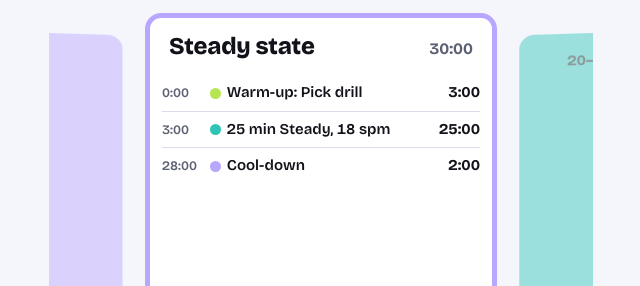
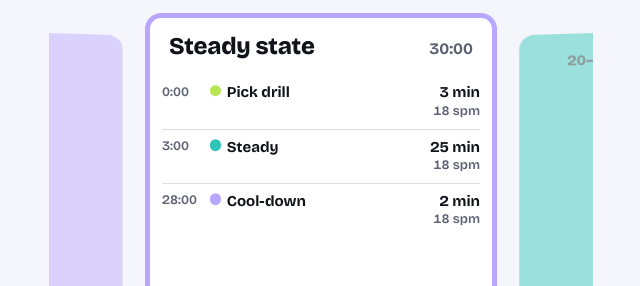
Before and after one commit to iltrico/cadence, a plain HTML site: page index.html in a window 1280 px wide. Both pictures are taken after a click on the element 640 px from the left and 278 px from the top of the page. Shown: the part 51-337 px from the top of the page, without its empty margins (319-959 px from the left). Drawn offline with nearby package versions, Linux system fonts and the light colour scheme.

Commit message:
Equal sets for Power sprints; clearer plan outline
- New shape: equal sets. Power sprints grows by lengthening sprints,
  adding a sprint to every set, or sharing the sprints over one more
  set; sets of 4-6, never partial
- Outline: one row per run of identical pieces, warm-up unbundled, a
  piece's rest on its row, equal sets written once with their count
- Rows show start time, a dot per line in the plan bar's colours, and
  duration over rate

```diff
--- a/app.js
+++ b/app.js
@@ -215,15 +215,24 @@ function refresh() { renderPlan(); renderTypes(); renderLength(); persist(); }
 let flippedId = null, flipStage = null, seated = null;
 const cardEl = (id) => document.querySelector(`.type[data-id="${id}"]`);
 
-// The card's back shows the plan as an outline: grouped rows in coach notation.
+// The card's back shows the plan as an outline: one row per run of identical pieces, with
+// the start time, a dotted line for the work and one for its rest, and duration over rate.
 function intervalRows(segs) {
   const type = TYPES.find((ty) => ty.id === state.type);
+  const el = (tag, cls, text) => Object.assign(document.createElement(tag), cls ? { className: cls } : {}, text != null ? { textContent: text } : {});
+  const line = (color, cls, text) => {
+    const l = el('span', 'p-line'), dot = el('span', 'p-dot');
+    dot.style.background = color; l.append(dot, el('span', cls, text)); return l;
+  };
   return outline(segs, type, t, wordName).map((row) => {
-    const li = document.createElement('li');
-    const cell = (cls, text) => Object.assign(document.createElement('span'), { className: cls, textContent: text });
-    const first = segs.slice(row.from, row.to).find((sg) => sg.word !== 'recover') || segs[row.from];
-    const dot = cell('p-dot', ''); dot.style.background = KIND[row.kind === 'rest' ? 'rest' : first.kind].bg;
-    li.append(cell('p-at', fmt(row.start)), dot, cell('p-name', row.label), cell('p-dur', fmt(row.dur)));
+    const li = el('li');
+    const what = el('span', 'p-what');
+    what.append(line(KIND[row.kind].bg, 'p-name', row.name));
+    if (row.rest) what.append(line(KIND.rest.bg, 'p-rest', row.rest));
+    const how = el('span', 'p-how');
+    how.append(el('span', 'p-dur', row.len));
+    if (row.rate) how.append(el('span', 'p-spm', row.rate));
+    li.append(el('span', 'p-at', fmt(row.start)), what, how);
     return li;
   });
 }
--- a/grammar.js
+++ b/grammar.js
@@ -120,7 +120,7 @@ export function validatePlan(plan, id, T, L = 'recreational') {
       const prev = main[k - 1];
       if (s.word !== 'recover' || !prev) return;
       const W = WORDS[prev.word];
-      const setBreak = W.set && prev.rep % W.set === 0;
+      const setBreak = !!s.block;
       if (setBreak) {
         if (s.dur < W.setRecover[0] || s.dur > W.setRecover[1]) fail(`set break ${s.dur}s outside ${W.setRecover[0]}-${W.setRecover[1]}s`, firstMain + k);
         return;
--- a/i18n.js
+++ b/i18n.js
@@ -23,9 +23,7 @@ const STRINGS = {
     'type.steady': 'Steady state', 'desc.steady': 'Long, easy aerobic base.',
     'type.tempo': 'Tempo', 'desc.tempo': 'Sustained and comfortably hard.',
     'type.threshold': 'Threshold', 'desc.threshold': 'Long reps just under race effort.',
-    'ol.warm': 'Warm-up: {parts}', 'ol.cool': 'Cool-down', 'ol.rest': 'Rest',
-    'ol.block': '{len} {word}, {rate}\u00a0spm', 'ol.reps': '{n}\u00a0×\u00a0{len} {word}, {rate}\u00a0spm', 'ol.repsRest': '{n}\u00a0×\u00a0{len} {word}, {rate}\u00a0spm, {rest} rest',
-    'ol.climb': 'Climb {steps}\u00a0min, {from}\u00a0→\u00a0{to}\u00a0spm', 'ol.steps': '{steps}\u00a0min {word}, {rate}\u00a0spm, {rest} rest',
+    'ol.rest': 'Rest', 'ol.restLine': '{rest} rest', 'ol.times': '{n}\u00a0×\u00a0{word}', 'ol.sets': '{s} sets\u00a0×\u00a0{n} {word}', 'ol.setsRest': '{rest} rest · {brk} between sets',
     'type.vo2': 'Race pace', 'desc.vo2': 'From 2k to 5k pace as the pieces lengthen.',
     'type.power': 'Power sprints', 'desc.power': 'Short all-out bursts in sets of five.',
     'type.pyramid': 'Pyramid', 'desc.pyramid': 'Pieces build up, then step down.',
@@ -52,9 +50,7 @@ const STRINGS = {
     'type.steady': 'Endurance fondamentale', 'desc.steady': 'Long et tranquille, pour construire la base aérobie.',
     'type.tempo': 'Tempo', 'desc.tempo': 'Allure soutenue mais maîtrisée.',
     'type.threshold': 'Seuil', 'desc.threshold': "Répétitions longues juste sous l'allure course.",
-    'ol.warm': 'Échauffement\u00a0: {parts}', 'ol.cool': 'Retour au calme', 'ol.rest': 'Récupération',
-    'ol.block': '{len} {word}, {rate}\u00a0c/min', 'ol.reps': '{n}\u00a0×\u00a0{len} {word}, {rate}\u00a0c/min', 'ol.repsRest': '{n}\u00a0×\u00a0{len} {word}, {rate}\u00a0c/min, récup\u00a0{rest}',
-    'ol.climb': 'Montée {steps}\u00a0min, {from}\u00a0→\u00a0{to}\u00a0c/min', 'ol.steps': '{steps}\u00a0min {word}, {rate}\u00a0c/min, récup\u00a0{rest}',
+    'ol.rest': 'Récupération', 'ol.restLine': 'récup\u00a0{rest}', 'ol.times': '{n}\u00a0×\u00a0{word}', 'ol.sets': '{s} séries\u00a0×\u00a0{n} {word}', 'ol.setsRest': 'récup\u00a0{rest} · {brk} entre les séries',
     'type.vo2': 'Allure course', 'desc.vo2': 'De l’allure 2000 à l’allure 5000 à mesure que les efforts s’allongent.',
     'type.power': 'Sprints de puissance', 'desc.power': 'Efforts brefs à fond, par séries de cinq.',
     'type.pyramid': 'Pyramide', 'desc.pyramid': 'Durées croissantes, puis décroissantes.',
@@ -81,9 +77,7 @@ const STRINGS = {
     'type.steady': 'Fondo lento', 'desc.steady': 'Lungo e tranquillo, per costruire la base aerobica.',
     'type.tempo': 'Fondo medio', 'desc.tempo': 'Ritmo sostenuto ma controllato.',
     'type.threshold': 'Soglia', 'desc.threshold': 'Ripetute lunghe appena sotto il passo gara.',
-    'ol.warm': 'Riscaldamento: {parts}', 'ol.cool': 'Defaticamento', 'ol.rest': 'Recupero',
-    'ol.block': '{len} {word}, {rate}\u00a0c/min', 'ol.reps': '{n}\u00a0×\u00a0{len} {word}, {rate}\u00a0c/min', 'ol.repsRest': '{n}\u00a0×\u00a0{len} {word}, {rate}\u00a0c/min, recupero\u00a0{rest}',
-    'ol.climb': 'Salita {steps}\u00a0min, {from}\u00a0→\u00a0{to}\u00a0c/min', 'ol.steps': '{steps}\u00a0min {word}, {rate}\u00a0c/min, recupero\u00a0{rest}',
+    'ol.rest': 'Recupero', 'ol.restLine': 'recupero\u00a0{rest}', 'ol.times': '{n}\u00a0×\u00a0{word}', 'ol.sets': '{s} serie\u00a0×\u00a0{n} {word}', 'ol.setsRest': 'recupero\u00a0{rest} · {brk} tra le serie',
     'type.vo2': 'Passo gara', 'desc.vo2': 'Dal passo dei 2000 a quello dei 5000 man mano che le ripetute si allungano.',
     'type.power': 'Sprint di potenza', 'desc.power': 'Scatti brevi a tutta, in serie da cinque.',
     'type.pyramid': 'Piramide', 'desc.pyramid': 'Ripetute a salire, poi a scendere.',
--- a/outline.js
+++ b/outline.js
@@ -1,101 +1,77 @@
-// Plan outline: how a plan is written on the back of its card, the way a coach writes a
-// session on a whiteboard. It only changes how a plan is shown; the plan, the plan bar and
-// the workout screens use the intervals as they are.
+// Plan outline: how a plan is written on the back of its card. It only changes how a plan
+// is shown; the plan, the plan bar and the workout screens use the intervals as they are.
 //
-// Rows: the warm-up (one row, its parts named), one row per group of the main set (a run
-// of identical pieces, a set of sprints, a ladder climb, a pyramid), a row for each rest
-// between blocks, and the cool-down. Every interval belongs to exactly one row.
+// 1. One row per run of identical pieces (same word, length and rate, and the same rest).
+//    Different lengths or rates make separate rows, including each warm-up step.
+// 2. A piece's rest stays on its row, as a second line. Rests between blocks (between
+//    ladder climbs) get their own row.
+// 3. Equal sets are written once, with their count; the break between sets joins the rest line.
+// Every interval belongs to exactly one row.
 
-const WARM = ['pick', 'easy', 'build', 'firm'];
 const M = 60;
+const NB = '\u00a0';
 
-// Values never break across lines: a no-break space before units, a word joiner after dashes.
-const NB = '\u00a0', DASH = '–\u2060';
-// Human durations: 30 s, 8 min, 3:30. Ranges: 9–10 min, 3:00–3:30.
+// Human durations: 30 s, 8 min, 3:30. Values never break across lines.
 export function dur(s) {
   if (s < M) return `${s}${NB}s`;
   return s % M ? `${Math.floor(s / M)}:${String(s % M).padStart(2, '0')}` : `${s / M}${NB}min`;
-}
-function durRange(values) {
-  const lo = Math.min(...values), hi = Math.max(...values);
-  if (lo === hi) return dur(lo);
-  if (lo % M === 0 && hi % M === 0) return `${lo / M}${DASH}${hi / M}${NB}min`;
-  const mss = (v) => `${Math.floor(v / M)}:${String(v % M).padStart(2, '0')}`;
-  return `${mss(lo)}${DASH}${mss(hi)}`;
-}
-const stepsText = (pieces) => pieces.map((d) => (d % M ? `${Math.floor(d / M)}:${String(d % M).padStart(2, '0')}` : d / M)).join('-\u2060');
-
-// Rates: one value, a progression (24–26) or an alternation (22/24).
-function rateText(segs) {
-  const r = segs.map((s) => s.spm), uniq = [...new Set(r)];
-  if (uniq.length === 1) return `${uniq[0]}`;
-  // Alternation needs at least three values going back and forth (22, 24, 22); two rising
-  // values are a progression.
-  const alternating = r.length >= 3 && uniq.length === 2 && r.every((v, i) => i === 0 || v !== r[i - 1]);
-  return alternating ? `${r[0]}/\u2060${r[1]}` : `${Math.min(...r)}${DASH}${Math.max(...r)}`;
 }
 
 // text(key, vars) translates; name(seg) gives a word's shown name.
 export function outline(plan, type, text, name) {
   const rows = [];
-  let at = 0, i = 0;
-  const push = (kind, from, to, label) => {
-    const segs = plan.slice(from, to), d = segs.reduce((a, s) => a + s.dur, 0);
-    rows.push({ kind, start: at, dur: d, label, from, to });
+  let at = 0;
+  const push = (from, to, fields) => {
+    const d = plan.slice(from, to).reduce((a, s) => a + s.dur, 0);
+    rows.push({ start: at, dur: d, from, to, ...fields });
     at += d;
   };
-  // Warm-up: one row, its parts in order (Build with its rate range).
-  const warmEnd = type.shape === 'block' ? plan.length - 2 : (() => { let k = 0; while (k < plan.length - 1 && WARM.includes(plan[k].word)) k++; return k; })();
-  if (warmEnd > 0) {
-    const parts = [], warm = plan.slice(0, warmEnd);
-    for (const w of ['pick', 'build', 'firm']) {
-      const ws = warm.filter((s) => s.word === w);
-      if (!ws.length) continue;
-      parts.push(w === 'build' ? `${name(ws[0])} ${rateText(ws)}` : name(ws[0]));
-    }
-    if (!parts.length) parts.push(name(warm[0]));
-    push('warm', 0, warmEnd, text('ol.warm', { time: dur(warm.reduce((a, s) => a + s.dur, 0)), parts: parts.join(', ') }));
+  const rate = (s) => `${s.spm}${NB}${text('spm')}`;
+  const end = plan.length - 1;
+  let i = 0;
+
+  // Equal sets: one row for every set, from the first sprint to the end of the last set.
+  if (type.shape === 'sets') {
+    while (i < end && plan[i].word !== type.word) { push(i, i + 1, { kind: plan[i].kind, name: name(plan[i]), len: dur(plan[i].dur), rate: rate(plan[i]) }); i++; }
+    const work = plan.slice(i, end).filter((s) => s.word === type.word);
+    const breaks = plan.slice(i, end).filter((s) => s.block);
+    const sets = breaks.length + 1, per = work.length / sets;
+    const inner = plan.slice(i, end).find((s) => s.word === 'recover' && !s.block);
+    const restLine = breaks.length
+      ? text('ol.setsRest', { rest: dur(inner.dur), brk: dur(breaks[0].dur) })
+      : inner ? text('ol.restLine', { rest: dur(inner.dur) }) : null;
+    push(i, end, {
+      kind: work[0].kind, name: sets > 1 ? text('ol.sets', { s: sets, n: per, word: name(work[0]) }) : text('ol.times', { n: per, word: name(work[0]) }),
+      rest: restLine, len: dur(work[0].dur), rate: rate(work[0]),
+    });
+    push(end, plan.length, { kind: plan[end].kind, name: name(plan[end]), len: dur(plan[end].dur), rate: rate(plan[end]) });
+    return rows;
   }
-  i = warmEnd;
-  const end = plan.length - 1;
-  // Main set, split at rests between blocks.
-  while (i < end) {
-    if (plan[i].word === 'recover' && plan[i].block) { push('rest', i, i + 1, text('ol.rest', { time: dur(plan[i].dur) })); i++; continue; }
-    let j = i;
-    while (j < end && !(plan[j].word === 'recover' && plan[j].block)) j++;
-    const group = plan.slice(i, j), work = group.filter((s) => s.word !== 'recover'), rests = group.filter((s) => s.word === 'recover');
-    if (type.shape === 'block') {
-      push('work', i, j, text('ol.block', { len: dur(work[0].dur), word: name(work[0]), rate: rateText(work) }));
-    } else if (type.shape === 'ladder') {
-      const label = work.length === 1
-        ? text('ol.block', { len: dur(work[0].dur), word: name(work[0]), rate: `${work[0].spm}` })
-        : text('ol.climb', { steps: stepsText(work.map((s) => s.dur)), from: work[0].spm, to: work[work.length - 1].spm });
-      push('work', i, j, label);
-    } else if (type.shape === 'pyramid') {
-      push('work', i, j, text('ol.steps', { steps: stepsText(work.map((s) => s.dur)), word: name(work[0]), rate: rateText(work), rest: durRange(rests.map((s) => s.dur)) }));
-    } else {
-      // Equal pieces: one row per run of the same rate when the word's rate eases with length
-      // (2k then 5k pace), otherwise one row for the group.
-      const runs = [];
-      let k = i;
-      while (k < j) {
-        let m = k + 1;
-        if (plan[k].word !== 'recover') {
-          const eases = work.length && plan[k].word === 'race';
-          while (m < j && (plan[m].word === 'recover' || !eases || plan[m].spm === plan[k].spm)) m++;
-          // A run ends after its last piece; the rest that follows belongs to it unless it's the last.
-          if (m < j && plan[m - 1].word !== 'recover') { /* m is a piece of a new run */ }
-        }
-        runs.push([k, m]); k = m;
-      }
-      for (const [a, b] of runs) {
-        const rs = plan.slice(a, b), w = rs.filter((s) => s.word !== 'recover'), r = rs.filter((s) => s.word === 'recover');
-        const vars = { n: w.length, len: durRange(w.map((s) => s.dur)), word: name(w[0]), rate: rateText(w) };
-        push('work', a, b, r.length ? text('ol.repsRest', { ...vars, rest: durRange(r.map((s) => s.dur)) }) : text(w.length > 1 ? 'ol.reps' : 'ol.block', vars));
-      }
-    }
-    i = j;
+
+  // Units: each piece with the rest that follows it, or a rest between blocks on its own.
+  const units = [];
+  for (let k = i; k < end;) {
+    const piece = plan[k], next = plan[k + 1];
+    if (piece.word === 'recover') { units.push({ from: k, to: k + 1, rest: piece, between: true }); k++; continue; }
+    const rest = next && k + 1 < end && next.word === 'recover' && !next.block ? next : null;
+    units.push({ from: k, to: k + (rest ? 2 : 1), piece, rest });
+    k += rest ? 2 : 1;
   }
-  push('cool', end, plan.length, text('ol.cool', { time: dur(plan[end].dur) }));
+  // Rows: neighbouring units with the same piece (word, length, rate) and the same rest join.
+  // The last unit of a run may have no rest: the run simply ends there.
+  const same = (a, b) => a.piece && b.piece && a.piece.word === b.piece.word && a.piece.dur === b.piece.dur && a.piece.spm === b.piece.spm;
+  for (let u = 0; u < units.length;) {
+    const first = units[u];
+    if (first.between) { push(first.from, first.to, { kind: 'rest', name: text('ol.rest'), len: dur(first.rest.dur) }); u++; continue; }
+    let v = u + 1;
+    while (v < units.length && units[v - 1].rest && same(first, units[v]) && (!units[v].rest || units[v].rest.dur === first.rest.dur)) v++;
+    const n = v - u, last = units[v - 1];
+    push(first.from, last.to, {
+      kind: first.piece.kind, name: n > 1 ? text('ol.times', { n, word: name(first.piece) }) : name(first.piece),
+      rest: first.rest ? text('ol.restLine', { rest: dur(first.rest.dur) }) : null, len: dur(first.piece.dur), rate: rate(first.piece),
+    });
+    u = v;
+  }
+  push(end, plan.length, { kind: plan[end].kind, name: name(plan[end]), len: dur(plan[end].dur), rate: rate(plan[end]) });
   return rows;
 }
--- a/plan.js
+++ b/plan.js
@@ -3,7 +3,8 @@
 // 1. WORDS are the only intervals a plan can contain, each with a rate and length limits.
 //    A word's rate can ease as its pieces get longer (ease).
 // 2. SHAPES: each session's main set has one shape it keeps at every length: one block,
-//    equal pieces, a pyramid (1:2:3:4:3:2:1) or a ladder (climbs of 5:4:3:2:1 rungs).
+//    equal pieces, equal sets (equal pieces, nested), a pyramid (1:2:3:4:3:2:1) or a ladder
+//    (climbs of 5:4:3:2:1 rungs).
 // 3. GROWTH: a session starts from its 15-minute form and grows in two ways only:
 //    lengthen the piece furthest below its share of the shape, by one coach step, or add a
 //    piece at its share. It lengthens until pieces reach the session's preferred length,
@@ -50,7 +51,7 @@ export const WORDS = {
                recover: (r) => Math.max(M, Math.round((0.8 * r) / M) * M) },       // about 80% of the piece, in whole minutes
   sprint:    { name: 'Sprint',       kind: 'work',   pressure: 'maximum',  len: [20, 30], countdown: false,
                rate: { recreational: 32, club: 36, competitive: 40 }, set: 5,
-               recover: () => M, setRecover: [3 * M, 5 * M] },                     // 1 min; 3-5 min between sets of 5
+               recover: () => M, setRecover: [3 * M, 5 * M] },                     // 1 min; 3-5 min between sets
   rung:      { name: 'Rung',         kind: 'steady', pressure: 'moderate, held constant', len: [30, 5 * M], step: 2, count: 5,
                climbRest: [M, 3 * M] },                                           // 1-3 min between climbs
   recover:   { name: 'Recover',      kind: 'rest',   pressure: 'light',    rate: { recreational: 18, club: 18, competitive: 18 } },
@@ -83,7 +84,7 @@ export const TYPES = [
   { id: 'pyramid',   kind: 'work',   name: 'Pyramid',       desc: 'Pieces build up, then step down.',         warm: 'firm',     effort: 3,
     shape: 'pyramid', word: 'threshold', start: M, prefer: M, most: 4, unitMax: 2.5 * M },  // unit per share; up to 4 levels
   { id: 'power',     kind: 'work',   name: 'Power sprints', desc: 'Short all-out bursts in sets of five.',    warm: 'firm',     effort: 4,
-    shape: 'equal', word: 'sprint', start: [20, 20, 20, 20], prefer: 30, most: 30, fixed: true },
+    shape: 'sets', word: 'sprint', start: { sets: 1, per: 4, len: 20 }, prefer: 30, per: [4, 6], most: 5 },
   { id: 'vo2',       kind: 'work',   name: 'Race pace',     desc: 'From 2k to 5k pace as the pieces lengthen.', warm: 'firm',   effort: 4,
     shape: 'equal', word: 'race', start: [M, M, M], prefer: 2 * M, most: 5 },
 ];
@@ -261,6 +262,23 @@ function add(ty, p) {
   return [...p, p[p.length % WORDS.rung.count]];
 }
 
+// Equal sets grow by the same two moves, one level up: lengthen (each sprint to its preferred
+// length, then one more sprint in every set) or add (the same sprints shared over one more set).
+const setsOf = (sets, per, len) => Object.assign(Array(sets * per).fill(len), { per });
+function setsGrowth(ty) {
+  let { sets, per, len } = ty.start;
+  const out = [{ op: 'start', pieces: setsOf(sets, per, len) }];
+  for (let guard = 0; guard < 100; guard++) {
+    let op;
+    if (len < ty.prefer) { len += coachStep(len); op = 'lengthen'; }
+    else if (per < ty.per[1]) { per++; op = 'lengthen'; }
+    else if (sets < ty.most) { const total = sets * per; sets++; per = Math.max(ty.per[0], Math.ceil(total / sets)); op = 'add'; }
+    else break;
+    out.push({ op, pieces: setsOf(sets, per, len) });
+  }
+  return out;
+}
+
 const unitOf = (ty, p) => (ty.shape === 'equal' ? Math.min(...p) : p[0] / shares(ty, p.length)[0]);
 function startOf(ty) {
   if (ty.shape === 'pyramid') return [ty.start, 2 * ty.start, ty.start];
@@ -272,6 +290,7 @@ const GROWTH = {};
 export function growth(id) {
   if (GROWTH[id]) return GROWTH[id];
   const ty = TYPES.find((t) => t.id === id);
+  if (ty.shape === 'sets') return (GROWTH[id] = setsGrowth(ty));
   const out = [{ op: 'start', pieces: startOf(ty) }];
   for (let guard = 0; guard < 400; guard++) {
     const p = out[out.length - 1].pieces;
@@ -303,7 +322,7 @@ function mainSet(ty, p, L) {
     let block = false;
     if (ty.shape === 'ladder') { if ((i + 1) % WORDS.rung.count) return; rest = WORDS.rung.climbRest[0]; block = true; }   // between climbs
     else if (ty.shape === 'pyramid') rest = Math.max(M, Math.floor(p[0] / M) * M);                   // one step, in whole minutes
-    else if (W.set && (i + 1) % W.set === 0) { rest = W.setRecover[0]; block = true; }               // between sets of sprints
+    else if (ty.shape === 'sets' && (i + 1) % p.per === 0) { rest = W.setRecover[0]; block = true; } // between sets
     else rest = W.recover(d);                                                                        // follows its piece
     out.push(seg('recover', lo('recover', L), rest, block ? { block: true } : {}));
   });
--- a/styles.css
+++ b/styles.css
@@ -134,9 +134,15 @@ input { user-select: text; -webkit-user-select: text; }
 }
 .back-list::-webkit-scrollbar { display: none; }
 /* A compact table that fits the card: names wrap only between words. */
-.plan.back-list li { grid-template-columns: 2.5rem 0.55rem minmax(0, 1fr) auto; gap: var(--s8); padding: var(--s8) 0; align-items: baseline; }
-.plan.back-list .p-dot { align-self: center; }
-.plan.back-list .p-name { font-weight: 600; line-height: 1.3; }
+/* Outline rows: start time | a dotted line for the work and one for its rest | duration over rate */
+.plan.back-list li { grid-template-columns: 2.5rem minmax(0, 1fr) auto; gap: var(--s8); padding: var(--s8) 0; align-items: start; }
+.plan.back-list .p-at { padding-top: 0.1rem; }
+.plan.back-list .p-what, .plan.back-list .p-how { display: grid; gap: 0.1rem; }
+.plan.back-list .p-how { text-align: right; justify-items: end; }
+.plan.back-list .p-line { display: grid; grid-template-columns: 0.55rem minmax(0, 1fr); gap: var(--s8); align-items: baseline; }
+.plan.back-list .p-line .p-dot { transform: translateY(-0.05rem); }
+.plan.back-list .p-name { font-weight: 700; line-height: 1.3; }
+.plan.back-list .p-rest, .plan.back-list .p-spm { color: var(--muted); font-size: 0.8125rem; line-height: 1.35; }
 .plan.back-list .p-at, .plan.back-list .p-spm { font-size: 0.8125rem; }
 .plan.back-list .p-name, .plan.back-list .p-dur { font-size: 0.9375rem; }
 .plan.back-list .p-name { overflow-wrap: normal; hyphens: manual; -webkit-hyphens: manual; }
```
